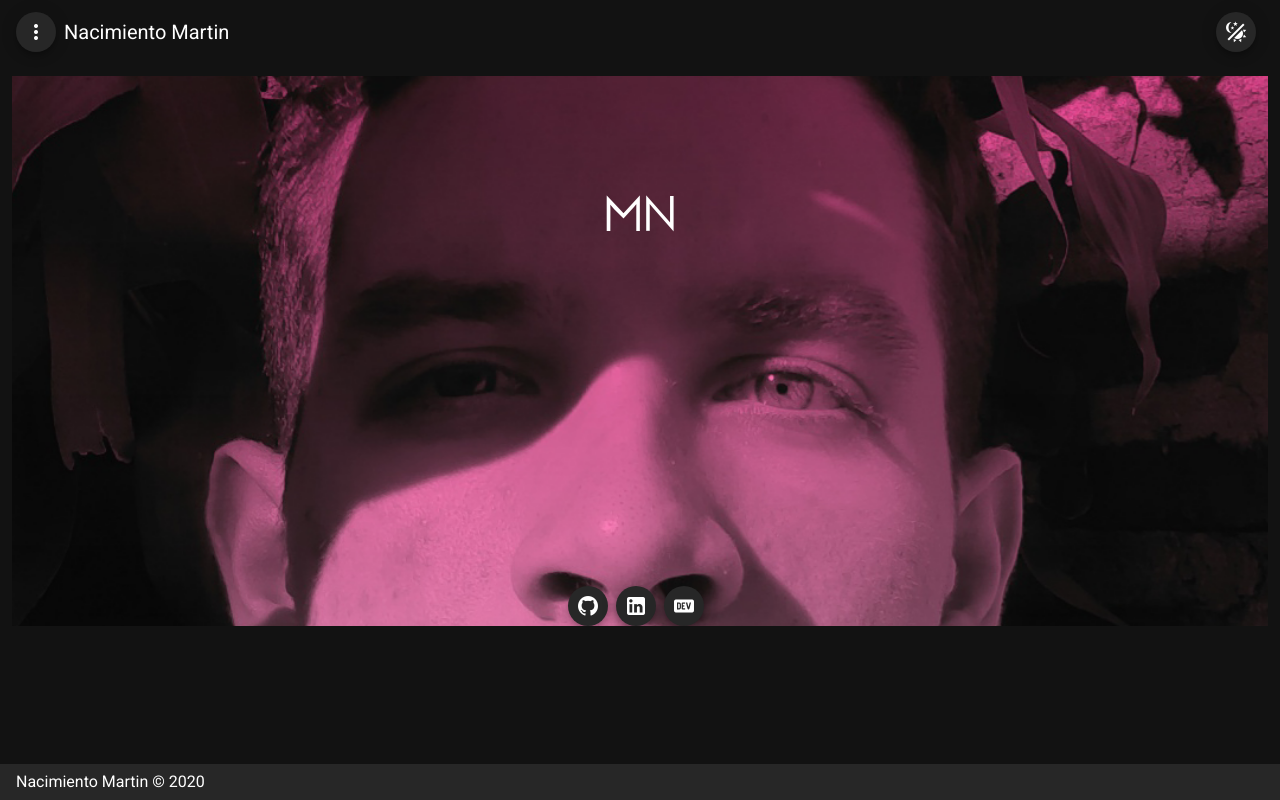
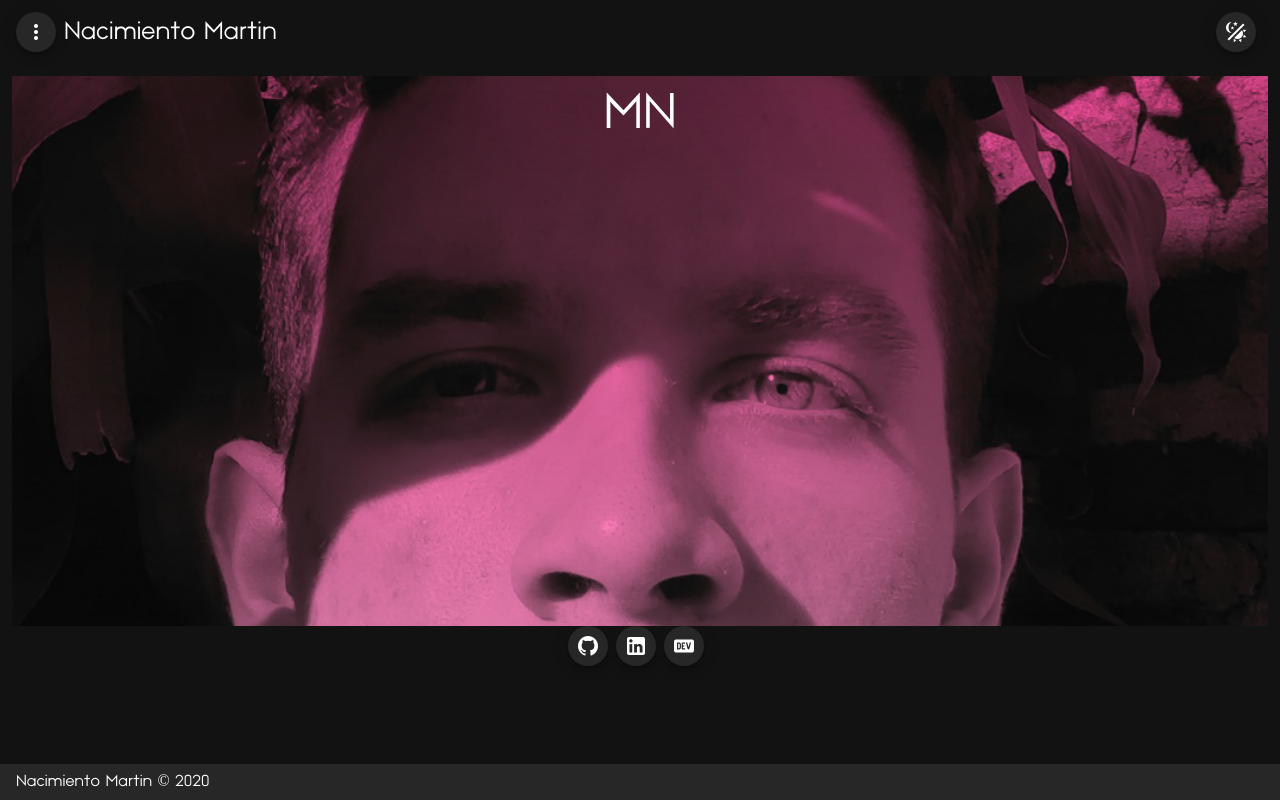
Before and after one commit to martinnacimiento/mi-page, a Nuxt app: page / in a window 1280 px wide. Built offline with nearby package versions, Linux system fonts and the light colour scheme.

Commit message:
change index.vue

```diff
--- a/layouts/default.vue
+++ b/layouts/default.vue
@@ -13,7 +13,7 @@
       v-btn(fab small @click.stop='drawer = !drawer').mr-2
         v-icon mdi-dots-vertical
 
-      v-toolbar-title(v-text='title')
+      v-toolbar-title(v-text='title').letter
 
       v-spacer
       v-tooltip(bottom)
@@ -26,7 +26,7 @@
         nuxt
 
     v-footer(:fixed='fixed' app)
-      span Nacimiento Martin © {{ new Date().getFullYear() }}
+      span.subletter Nacimiento Martin © {{ new Date().getFullYear() }}
 </template>
 
 <script>
@@ -62,3 +62,16 @@ export default {
   }
 }
 </script>
+<style scoped>
+@font-face {
+  font-family: 'piolon';
+  src: url('~static/fonts/Noir_regular.otf') format('opentype');
+}
+.letter {
+  font-family: 'piolon';
+  font-size: 25px;
+}
+.subletter {
+  font-family: 'piolon';
+}
+</style>
--- a/pages/index.vue
+++ b/pages/index.vue
@@ -7,15 +7,12 @@
       height="550"
     )
       v-row(
-        align="center"
+        align="start"
         justify="center"
       )
         v-col(cols="12" class="text-center")
           .letter MN
-      v-row(
-        align="end"
-        justify="center"
-      )
+    v-row()
       v-col(cols="12" class="text-center")
         v-btn(fab small @click="href('https://github.com/martinnacimiento')").mr-2
           v-icon mdi-github
```
Lines whose indentation alone changed are shown as unchanged.
